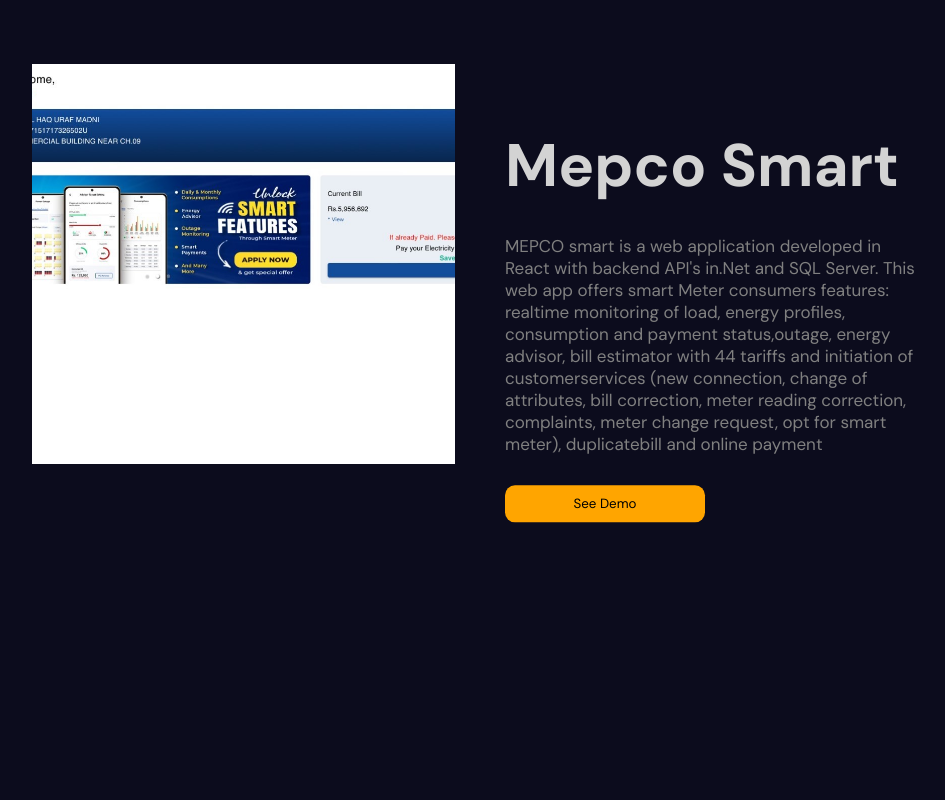
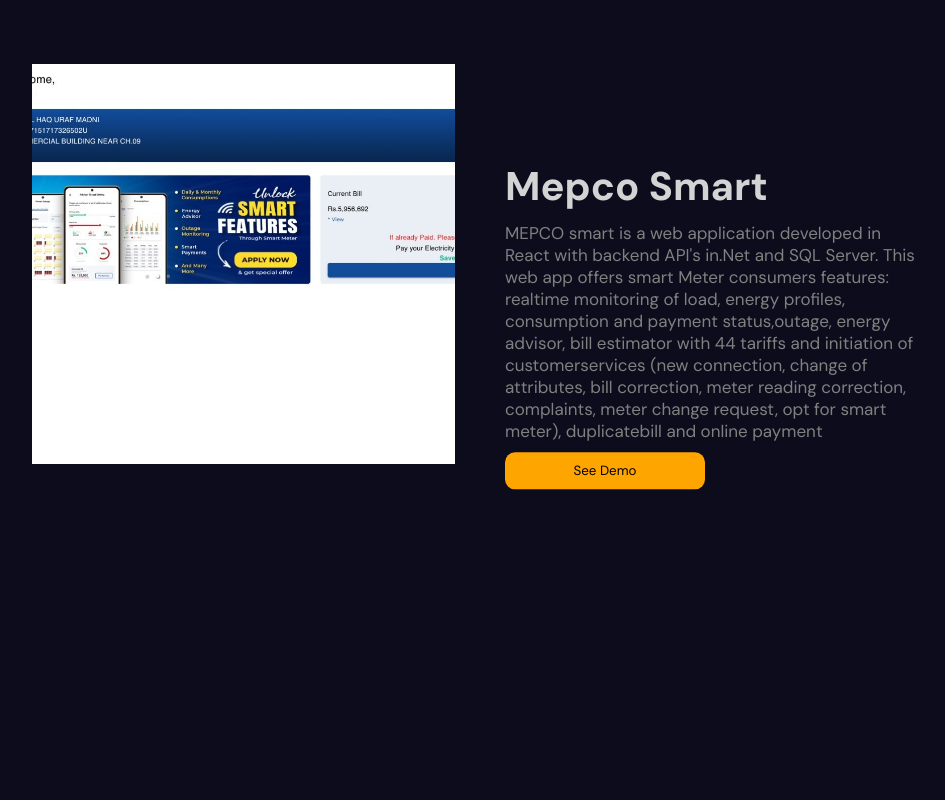
Before and after one commit to abutt042/Portfolio, a React (Vite) app: page / in a window 1280 px wide. Shown: the part 3460-4260 px from the top of the page, without its empty margins (160-1105 px from the left). Built offline with nearby package versions, Linux system fonts and the light colour scheme.

Commit message:
Update project title size

```diff
--- a/src/Components/Portfolio/portfolio.scss
+++ b/src/Components/Portfolio/portfolio.scss
@@ -69,7 +69,7 @@
             flex: 1;
             display: flex;
             flex-direction: column;
-            gap: 30px;
+            gap: 10px;
             @include mobile {
                 transform: none !important;
                 padding: 10px;
@@ -78,7 +78,7 @@
              }
 
             h2 {
-                font-size: 60px;
+                font-size: 40px;
                 @include mobile {
                 font-size: 30px;
                  }
```
